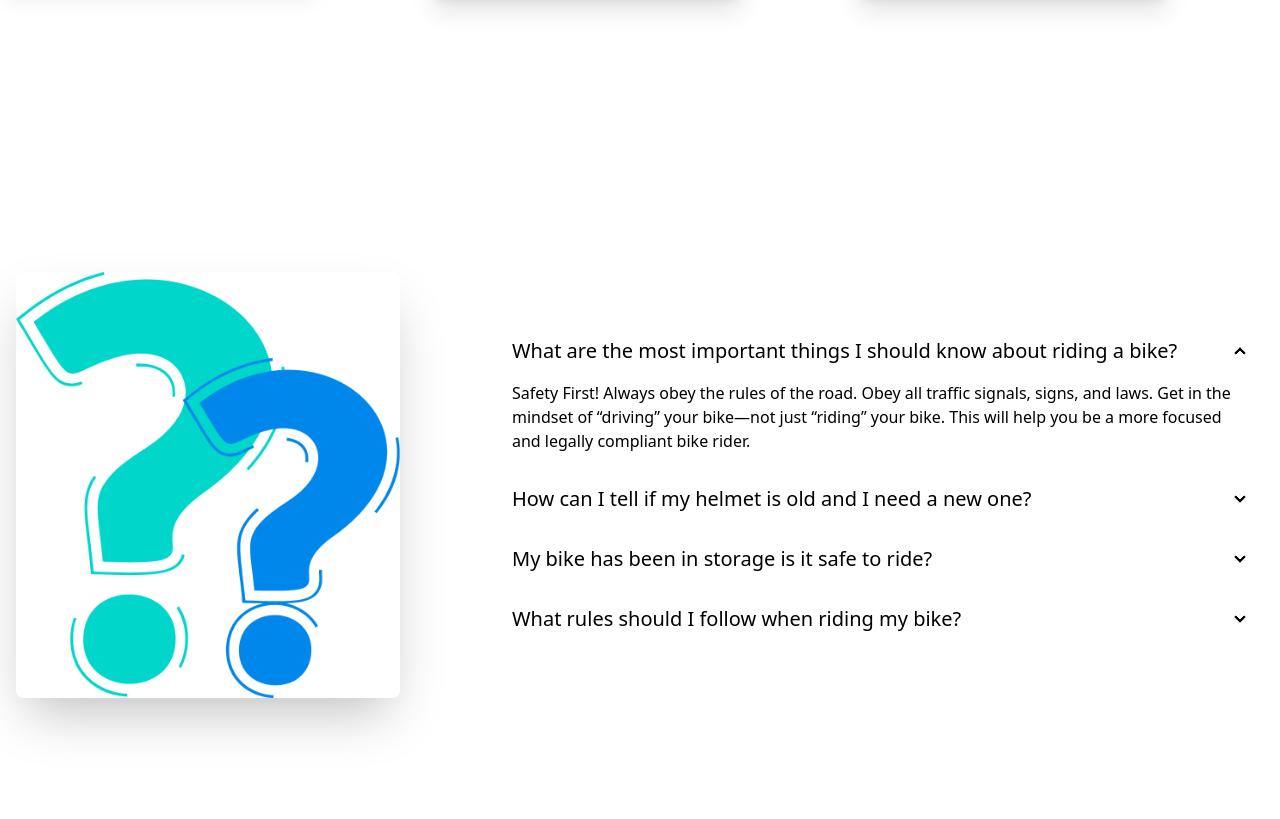
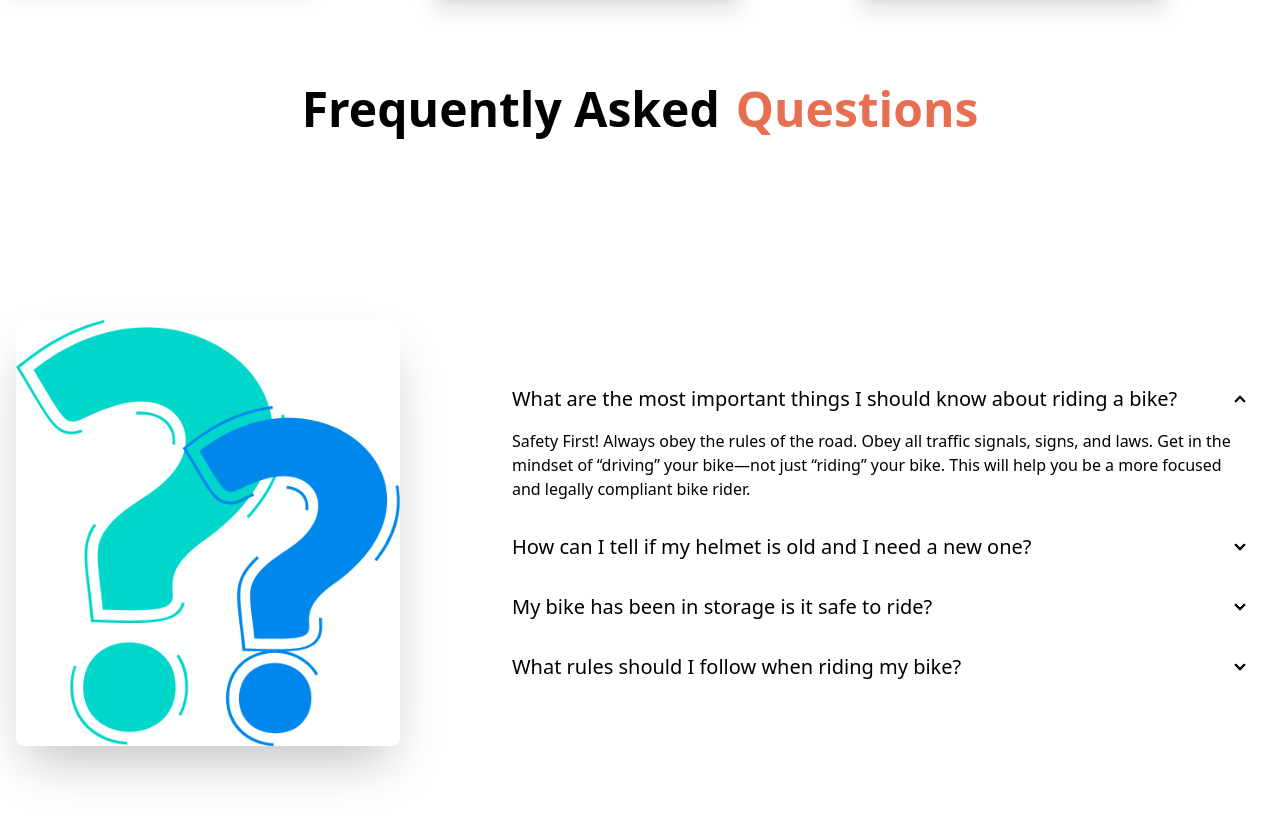
Before and after one commit to mdimran-mia/biker-zone-website, a plain HTML site: page index.html in a window 1280 px wide. Shown: the part 2362-3181 px from the top of the page. Drawn offline with nearby package versions, Linux system fonts and the light colour scheme.

Commit message:
added faq title

```diff
--- a/index.html
+++ b/index.html
@@ -297,6 +297,10 @@
         <!-- FAQ section -->
 
         <section class="">
+            <h3
+                    class=" space-y-10 flex flex-col md:flex-row justify-center items-center text-5xl text-black font-bold ">
+                    Frequently Asked <span class=" text-[#E76F51] md:ml-4 lg:ml-4 ">Questions</span></h3>
+
             <div class="hero min-h-screen bg-white">
                 <div class="hero-content flex-col lg:flex-row">
                     <img src="images/others/faq.png" class="size-3/4 md:max-w-sm rounded-lg shadow-2xl" />
```
